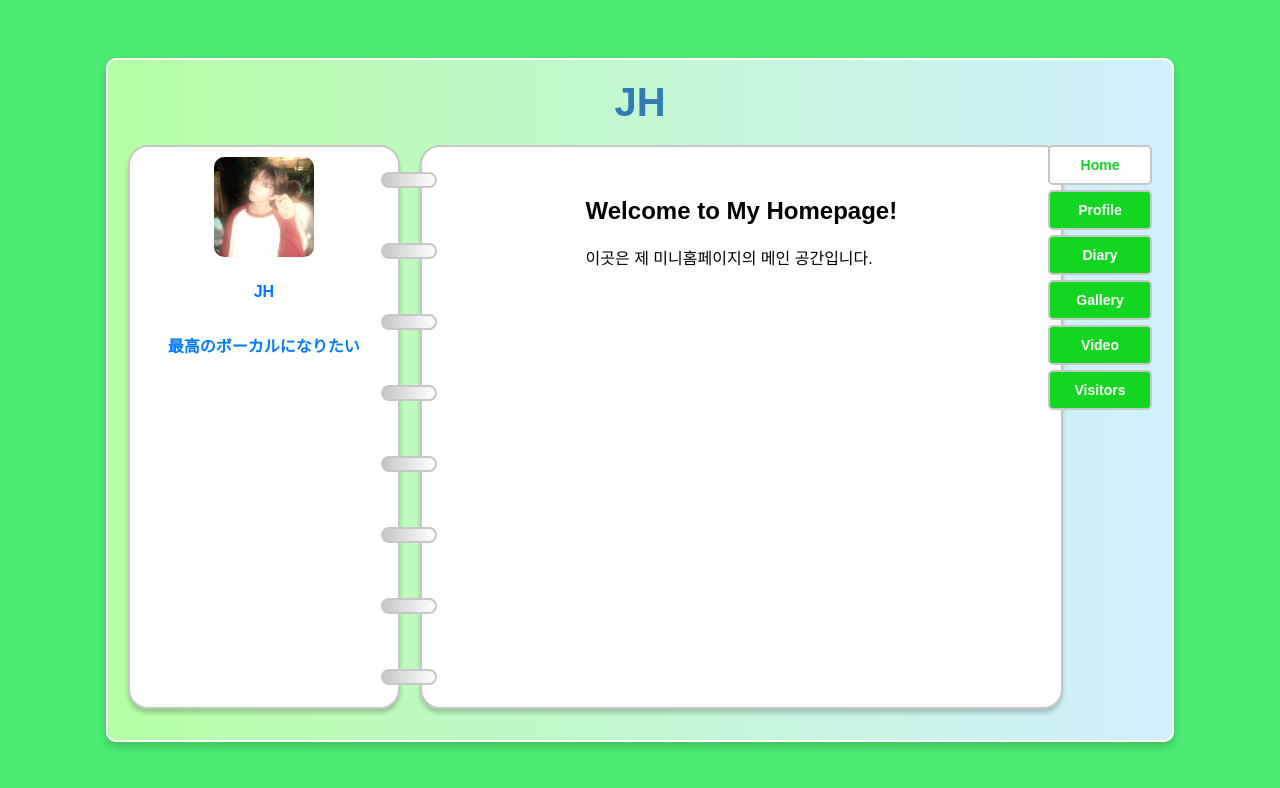
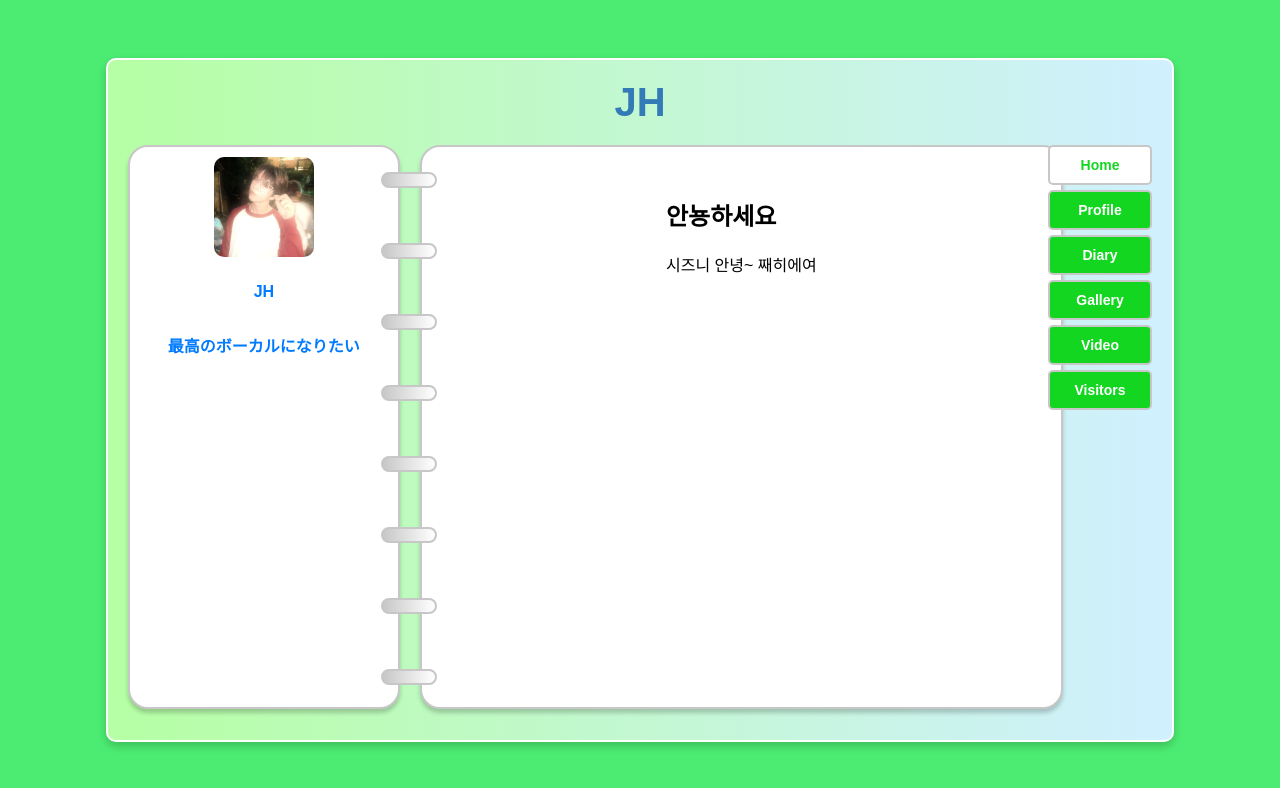
Before and after one commit to hvvijung/miniHomepage_front, a React (Create React App) app: page / in a window 1280 px wide. Shown: the top 788 px of the page. Built offline with nearby package versions, Linux system fonts and the light colour scheme; a web font is replaced by a local one.

Commit message:
💄 text

```diff
--- a/src/pages/HomePage.tsx
+++ b/src/pages/HomePage.tsx
@@ -10,8 +10,8 @@ const HomePage: React.FC = () => {
   return (
     <Layout>
       <HomeContent>
-        <h2>Welcome to My Homepage!</h2>
-        <p>이곳은 제 미니홈페이지의 메인 공간입니다.</p>
+        <h2>안뇽하세요</h2>
+        <p>시즈니 안녕~ 째히에여</p>
       </HomeContent>
     </Layout>
   );
```
